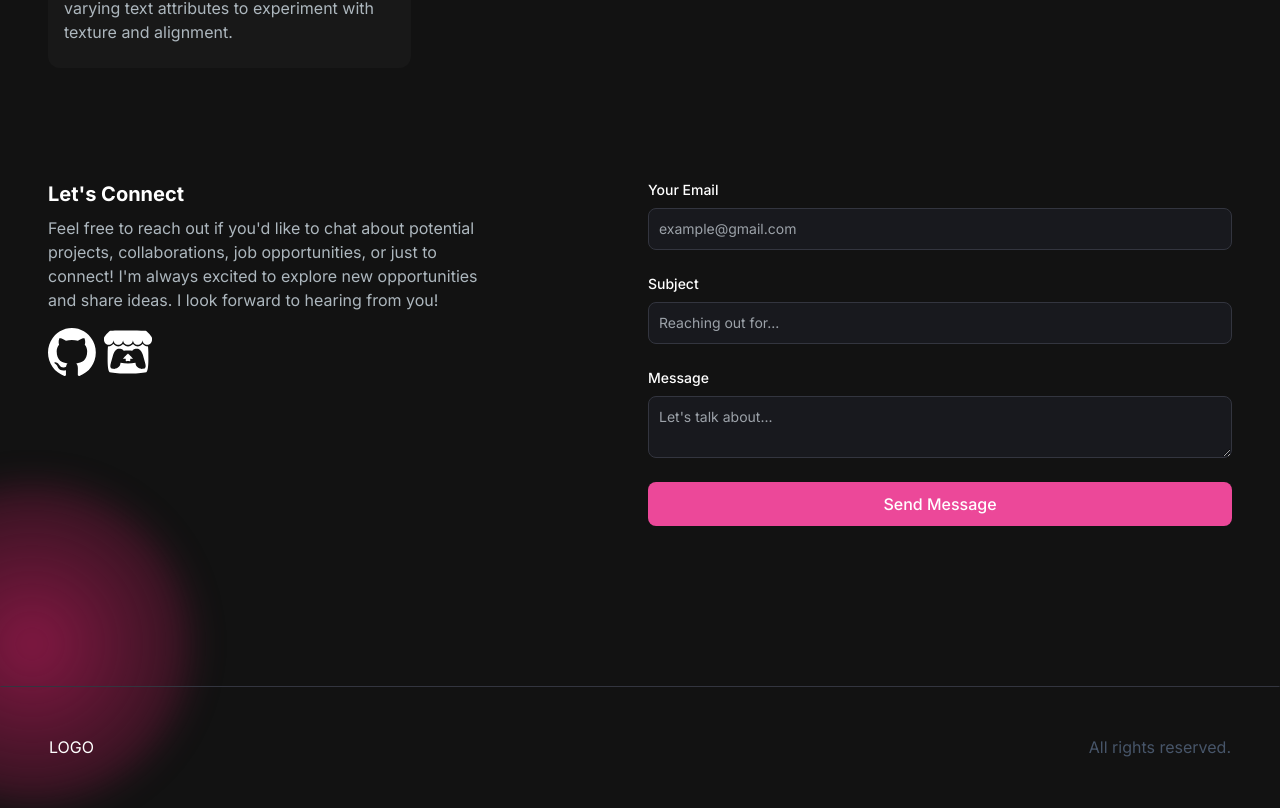
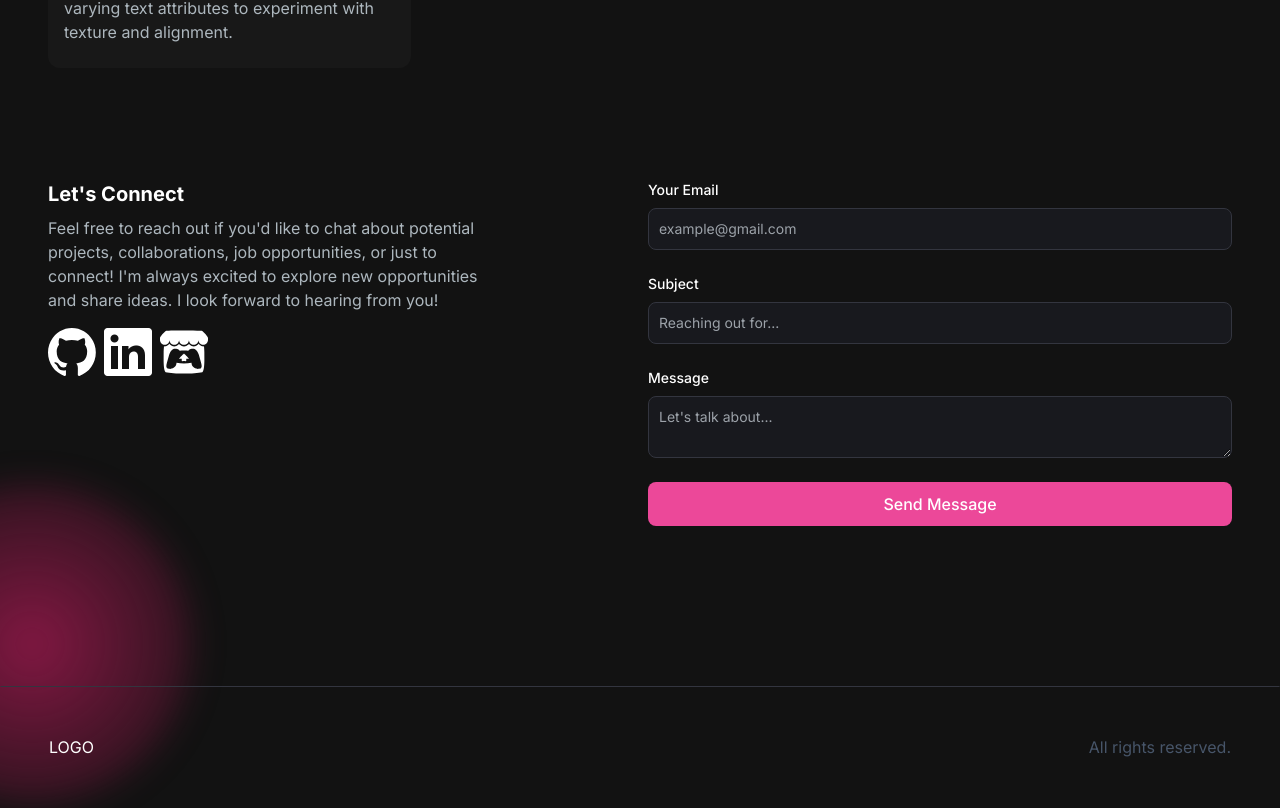
Before and after one commit to feliiizabeth/eviii-portfolio, a Next.js app: page / in a window 1280 px wide. Shown: the part 4996-5804 px from the top of the page. Built offline with nearby package versions, Linux system fonts and the light colour scheme.

Commit message:
Add SocialLink component and LinkedIn social

```diff
--- a/app/components/EmailSection.jsx
+++ b/app/components/EmailSection.jsx
@@ -1,9 +1,9 @@
 "use client";
 import React, { useState } from "react";
-import Link from "next/link";
-import Image from "next/image";
 import GitHubIcon from "../../public/images/github-mark-white.svg";
 import ItchioIcon from "../../public/images/itchio-textless-white.svg";
+import LinkedInIcon from "../../public/images/In-White-96.png";
+import SocialLink from "./SocialLink";
 
 const EmailSection = () => {
   const [emailSubmitted, setEmailSubmitted] = useState(false);
@@ -59,12 +59,21 @@ const EmailSection = () => {
           to hearing from you!
         </p>
         <div className="socials flex flex-row gap-2">
-          <Link href="https://github.com/ev2070">
-            <Image src={GitHubIcon} alt="GitHub Icon" className="w-12 h-12" />
-          </Link>
-          <Link href="https://ev2070.itch.io/">
-            <Image src={ItchioIcon} alt="Itchio Icon" className="w-12 h-12" />
-          </Link>
+          <SocialLink
+            href="https://github.com/ev2070"
+            src={GitHubIcon}
+            alt="GitHub Icon"
+          />
+          <SocialLink
+            href="https://www.linkedin.com/in/ev2070/"
+            src={LinkedInIcon}
+            alt="LinkedIn Icon"
+          />
+          <SocialLink
+            href="https://ev2070.itch.io/"
+            src={ItchioIcon}
+            alt="Itchio Icon"
+          />
         </div>
       </div>
 
--- /dev/null
+++ b/app/components/SocialLink.jsx
@@ -0,0 +1,13 @@
+import Link from "next/link";
+import Image from "next/image";
+
+// Stylized social logo link component
+const SocialLink = ({ href, src, alt }) => {
+  return (
+    <Link href={href}>
+      <Image src={src} alt={alt} className="w-12 h-12" />
+    </Link>
+  );
+};
+
+export default SocialLink;
```
Also changed, not shown: public/images/In-White-96.png (added).
